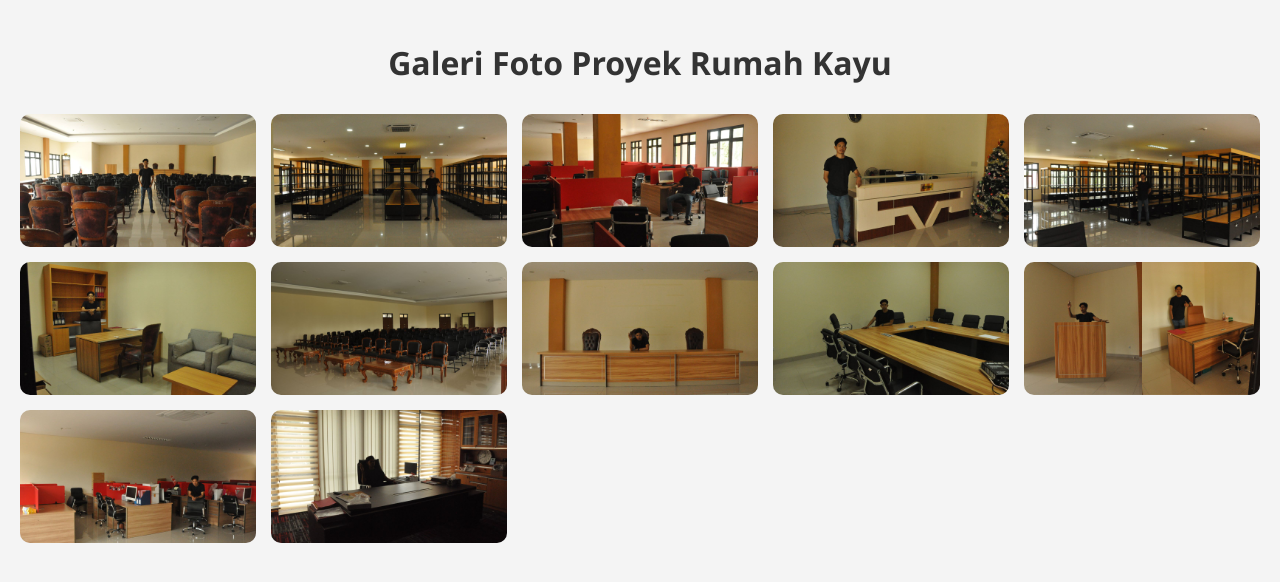
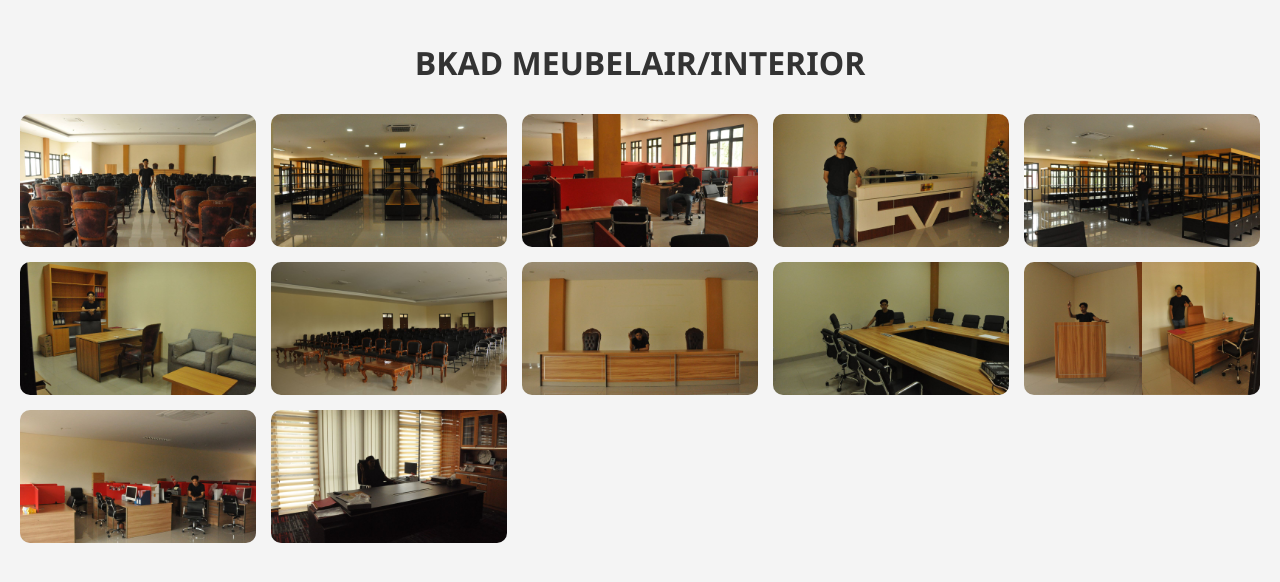
Before and after one commit to abangFRED/BKAD-MEUBELAIR-INTERIOR, a plain HTML site: page index.html in a window 1280 px wide. Drawn offline with Linux system fonts and the light colour scheme.

Commit message:
Update index.html

```diff
--- a/index.html
+++ b/index.html
@@ -71,7 +71,7 @@
 </head>
 <body>
 
-  <h1>Galeri Foto Proyek Rumah Kayu</h1>
+  <h1>BKAD MEUBELAIR/INTERIOR</h1>
 
   <div class="gallery">
     <img src="bkad1.jpg" alt="Foto 1">
```
